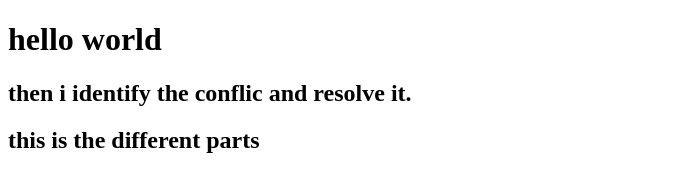
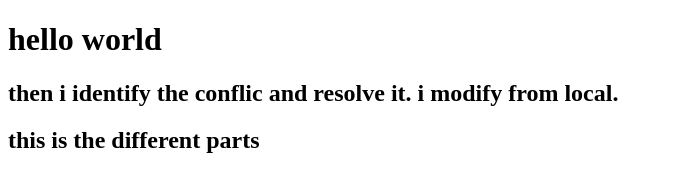
Before and after one commit to tanzeytang/jiangren-fullstake-zexin, a plain HTML site: page index.html in a window 1280 px wide. Shown: the whole page, without its empty margins (0-673 px from the left). Drawn offline with Linux system fonts and the light colour scheme.

Commit message:
add from local

```diff
--- a/index.html
+++ b/index.html
@@ -5,7 +5,7 @@
   </head>
   <body>
     <h1>hello world</h1>
-    <h2>then i identify the conflic and resolve it.</h2>
+    <h2>then i identify the conflic and resolve it. i modify from local.</h2>
     <div>
       <h2>this is the different parts</h2>
     </div>
```
